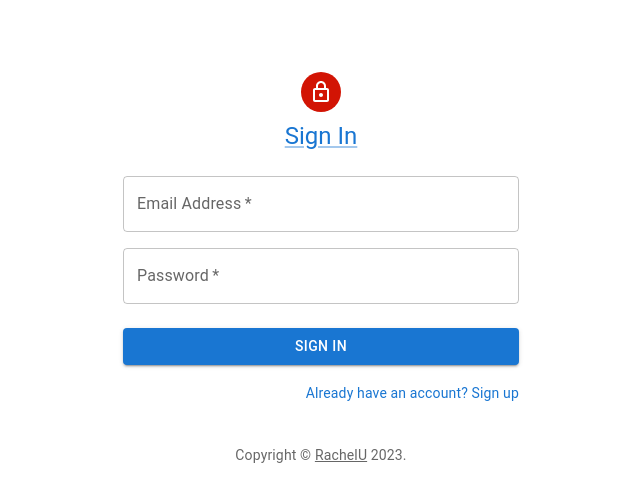
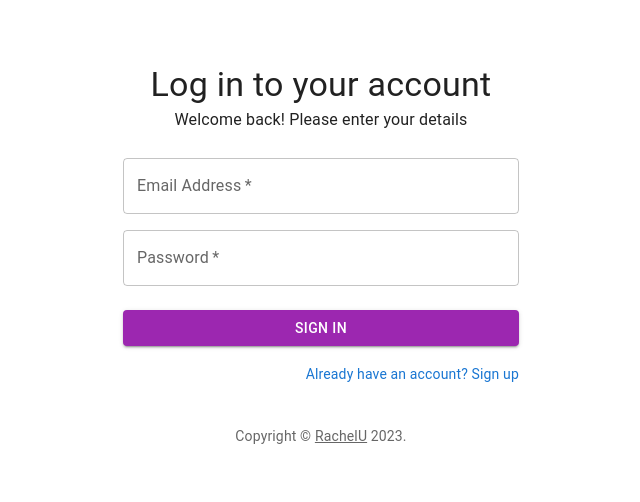
Before and after one commit to rachelumwari/BCC-frontend, a React (Create React App) app: page /signin in a window 1280 px wide. Shown: the top 502 px of the page, without its empty margins (319-959 px from the left). Built offline with nearby package versions, Linux system fonts and the light colour scheme.

Commit message:
login page

```diff
--- a/src/component/Landing/landing.css
+++ b/src/component/Landing/landing.css
@@ -3,7 +3,7 @@
   .landing-image{
       width: 100%;
       min-height: 90vh;
-      background-image: linear-gradient(rgba(0, 0, 0, 0.5), rgba(0, 0, 0, 0.5)), url(../../../public/Image/peakpx.jpg);
+      background-image: linear-gradient(rgba(0, 0, 0, 0.5), rgba(0, 0, 0, 0.5)), url(../../../public/Image/home_image.webp);
       background-position: center;
       background-repeat: no-repeat;
       background-size: cover;
--- a/src/component/Signin/Signin.js
+++ b/src/component/Signin/Signin.js
@@ -1,31 +1,34 @@
-import * as React from 'react';
-import Avatar from '@mui/material/Avatar';
-import Button from '@mui/material/Button';
-import CssBaseline from '@mui/material/CssBaseline';
-import TextField from '@mui/material/TextField';
-import Link from '@mui/material/Link';
-import Grid from '@mui/material/Grid';
-import Box from '@mui/material/Box';
-import LockOutlinedIcon from '@mui/icons-material/LockOutlined';
-import Typography from '@mui/material/Typography';
-import Container from '@mui/material/Container';
-import { createTheme, ThemeProvider } from '@mui/material/styles';
-
+import * as React from "react";
+// import Avatar from '@mui/material/Avatar';
+import Button from "@mui/material/Button";
+import CssBaseline from "@mui/material/CssBaseline";
+import TextField from "@mui/material/TextField";
+import Link from "@mui/material/Link";
+import Grid from "@mui/material/Grid";
+import Box from "@mui/material/Box";
+// import LockOutlinedIcon from '@mui/icons-material/LockOutlined';
+import Typography from "@mui/material/Typography";
+import Container from "@mui/material/Container";
+import { createTheme, ThemeProvider } from "@mui/material/styles";
+import "./singin.css";
 
 function Copyright(props) {
   return (
-    <Typography variant="body2" color="text.secondary" align="center" {...props}>
-      {'Copyright © '}
+    <Typography
+      variant="body2"
+      color="text.secondary"
+      align="center"
+      {...props}
+    >
+      {"Copyright © "}
       <Link color="inherit" href="https://mui.com/">
         RachelU
-      </Link>{' '}
+      </Link>{" "}
       {new Date().getFullYear()}
-      {'.'}
+      {"."}
     </Typography>
   );
 }
-
-
 
 const defaultTheme = createTheme();
 
@@ -34,8 +37,8 @@ export default function SignIn() {
     event.preventDefault();
     const data = new FormData(event.currentTarget);
     console.log({
-      email: data.get('email'),
-      password: data.get('password'),
+      email: data.get("email"),
+      password: data.get("password"),
     });
   };
 
@@ -46,20 +49,28 @@ export default function SignIn() {
         <Box
           sx={{
             marginTop: 8,
-            display: 'flex',
-            flexDirection: 'column',
-            alignItems: 'center',
+            display: "flex",
+            flexDirection: "column",
+            alignItems: "center",
           }}
         >
-          <Avatar sx={{ m: 1, bgcolor: '#D21404' }}>
-            <LockOutlinedIcon />
-          </Avatar>
-          <Link to="/Signin">
-            <Typography component="h1" variant="h5">
-              Sign In
-            </Typography>
-          </Link>
-          <Box component="form" noValidate onSubmit={handleSubmit} sx={{ mt: 3 }}>
+          {
+            // <Avatar sx={{ m: 1, bgcolor: '#D21404' }}>
+            //   <LockOutlinedIcon />
+            // </Avatar>
+          }
+          <Typography component="h1" variant="h4">
+            Log in to your account
+          </Typography>
+          <Typography component="small" variant="subtitle1">
+            Welcome back! Please enter your details
+          </Typography>
+          <Box
+            component="form"
+            noValidate
+            onSubmit={handleSubmit}
+            sx={{ mt: 3 }}
+          >
             <Grid container spacing={2}>
               <Grid item xs={12}>
                 <TextField
@@ -89,13 +100,18 @@ export default function SignIn() {
                 fullWidth
                 variant="contained"
                 sx={{ mt: 3, mb: 2 }}
+                color="secondary"
               >
                 Sign In
               </Button>
             </Link>
             <Grid container justifyContent="flex-end">
               <Grid item>
-                <Link to="/SignUp" variant="body2" style={{ textDecoration: "none" }}>
+                <Link
+                  to="/SignUp"
+                  variant="body2"
+                  style={{ textDecoration: "none" }}
+                >
                   Already have an account? Sign up
                 </Link>
               </Grid>
@@ -107,3 +123,33 @@ export default function SignIn() {
     </ThemeProvider>
   );
 }
+
+// export default function SignIn() {
+//   const handleSubmit = (event) => {
+//     event.preventDefault();
+//     const data = new FormData(event.currentTarget);
+//     console.log({
+//       email: data.get('email'),
+//       password: data.get('password'),
+//     });
+//   };
+
+//   return (
+//     <div>
+//       <Container className='container'>
+//         <Grid container >
+//           <Grid item sm={12}>
+//             <Typography component="h1" variant="h5">
+//                   Log in to your account
+//             </Typography>
+//           </Grid>
+//           <Grid item sm={12}>
+//             <Typography component="h1" variant="h5">
+//                   Sign In
+//             </Typography>
+//           </Grid>
+//         </Grid>
+//       </Container>
+//     </div>
+//   );
+// }
--- /dev/null
+++ b/src/component/Signin/singin.css
@@ -0,0 +1,10 @@
+.container{
+    display: flex;
+    justify-content: center;
+    align-items: center;
+
+}
+
+.btn{
+    background-color: #8b2923
+}
--- a/src/component/Student/Student.jsx
+++ b/src/component/Student/Student.jsx
@@ -1,5 +1,6 @@
 import './student.scss';
-import Siderbar from '../Siderbar/Siderbar';
+// import Siderbar from '../Siderbar/siderbar';
+import Siderbar from '../siderbar/siderbar';
 import Navbar from '../navbar/Navbar';
 import * as React from 'react';
 import Table from '@mui/material/Table';
--- a/src/component/Teacher/Teacher.jsx
+++ b/src/component/Teacher/Teacher.jsx
@@ -1,10 +1,11 @@
 import './teacher.scss';
-import Siderbar from '../Siderbar/Siderbar';
+import Siderbar from '../siderbar/siderbar';
 import Navbar from '../navbar/Navbar';
 import * as React from 'react';
 import Table from '@mui/material/Table';
 import TableBody from '@mui/material/TableBody';
-import TableCell from '@mui/material/TableCell';
+import { TableCell } from '@mui/material';
+// import {TableCell} from '@mui/material/TableCell';
 import TableContainer from '@mui/material/TableContainer';
 import TableHead from '@mui/material/TableHead';
 import TableRow from '@mui/material/TableRow';
--- a/src/component/Users/User.jsx
+++ b/src/component/Users/User.jsx
@@ -1,5 +1,6 @@
 import './user.scss';
-import Siderbar from '../Siderbar/Siderbar';
+// import Siderbar from '../Siderbar/Siderbar';
+import Siderbar from '../siderbar/siderbar';
 import Navbar from '../navbar/Navbar';
 import * as React from 'react';
 import Table from '@mui/material/Table';
@@ -9,6 +10,7 @@ import TableContainer from '@mui/material/TableContainer';
 import TableHead from '@mui/material/TableHead';
 import TableRow from '@mui/material/TableRow';
 import Paper from '@mui/material/Paper';
+// import Siderbar from '../siderbar/siderbar';
 
 function createData(name, calories, fat, carbs, protein) {
   return { name, calories, fat, carbs, protein };
--- a/src/pages/Dashboard/Dashborad.jsx
+++ b/src/pages/Dashboard/Dashborad.jsx
@@ -1,5 +1,5 @@
 import './dashboard.scss';
-import Siderbar from '../../component/Siderbar/Siderbar';
+import Siderbar from '../../component/siderbar/siderbar';
 import Navbar from '../../component/navbar/Navbar';
 const Dashborad = () => {
   return (
```
Also changed, not shown: src/theme.js (added, +12 -0 lines), public/Image/BCC-Logo-centre.webp (added), public/Image/home_image.webp (added), src/component/Dashboard/Dashboard.ts (deleted).
